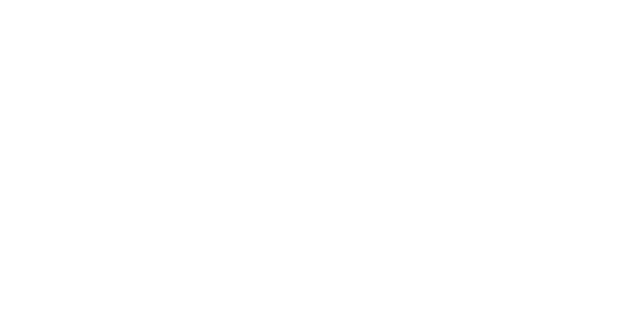
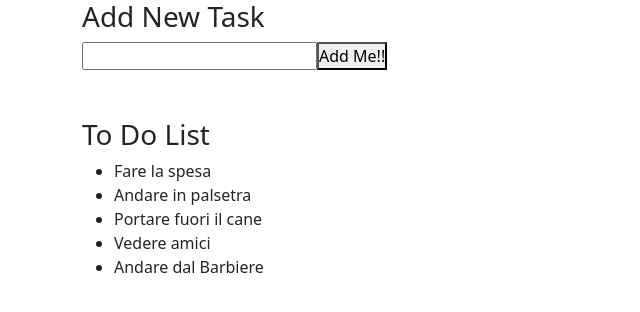
Before and after one commit to UniversoCaotico1997/vue-todolist, a plain HTML site: page index.html in a window 1280 px wide. Shown: the whole page, without its empty margins (0-640 px from the left). Drawn offline with nearby package versions, Linux system fonts and the light colour scheme.

Commit message:
Creazione object list js + inserimento nel markup

```diff
--- a/assets/css/style.css
+++ b/assets/css/style.css
@@ -0,0 +1,5 @@
+*{
+    margin: 0;
+    padding: 0;
+    box-sizing: border-box;
+}
--- a/assets/js/main.js
+++ b/assets/js/main.js
@@ -1,5 +1,25 @@
+
+// Descrizione:
+// Rifare l'esercizio della to do list. Questa volta però ogni todo sarà un oggetto, formato da due proprietà:
+// text, una stringa che indica il testo del todo
+// done, un booleano (true/false) che indica se il todo è stato fatto oppure no
 
 
+// MILESTONE 1
+// Stampare all'interno di una lista, un item per ogni todo. Se la proprietà done è uguale a true, visualizzare il testo del todo sbarrato.
+
+
+// MILESTONE 2
+// Visualizzare a fianco ad ogni item ha una "x": cliccando su di essa, il todo viene rimosso dalla lista.
+
+
+// MILESTONE 3
+// Predisporre un campo di input testuale e un pulsante "aggiungi": cliccando sul pulsante, il testo digitato viene letto e utilizzato per creare un nuovo todo, che quindi viene aggiunto alla lista dei todo esistenti.
+
+
+// Bonus:
+// 1- oltre al click sul pulsante, intercettare anche il tasto ENTER per aggiungere il todo alla lista
+// 2- cliccando sul testo dell'item, invertire il valore della proprietà done del todo corrispondente (se done era uguale a false, impostare true e viceversa)
 
 
 
@@ -13,7 +33,28 @@ const { createApp } = Vue
   createApp({
     data() {
       return {
-        message: 'Hello Vue!'
+        tasks:[
+            {
+             text:`Fare la spesa`,
+             done:true
+            },
+            {
+             text:`Andare in palsetra`,
+             done:true
+            },
+            {
+             text:`Portare fuori il cane`,
+             done:true
+            },
+            {
+              text:`Vedere amici`,
+              done:true
+            },
+            {
+              text:`Andare dal Barbiere`,
+              done:true
+            },
+        ]
       }
     }
   }).mount('#app')
--- a/index.html
+++ b/index.html
@@ -11,6 +11,21 @@
 <body>
     <div id="app">
 
+    <div class="container">
+        <div class="add_task">
+            <h3>Add New Task</h3>
+            <input type="text">
+            <button>Add Me!!</button>
+        </div>
+        <div class="add_list my-5">
+            <h3>To Do List</h3>
+            <ul>
+                <li v-for="task in tasks">
+                    {{task.text}}
+                </li>
+            </ul>
+        </div>
+    </div>
 
 
 
```
